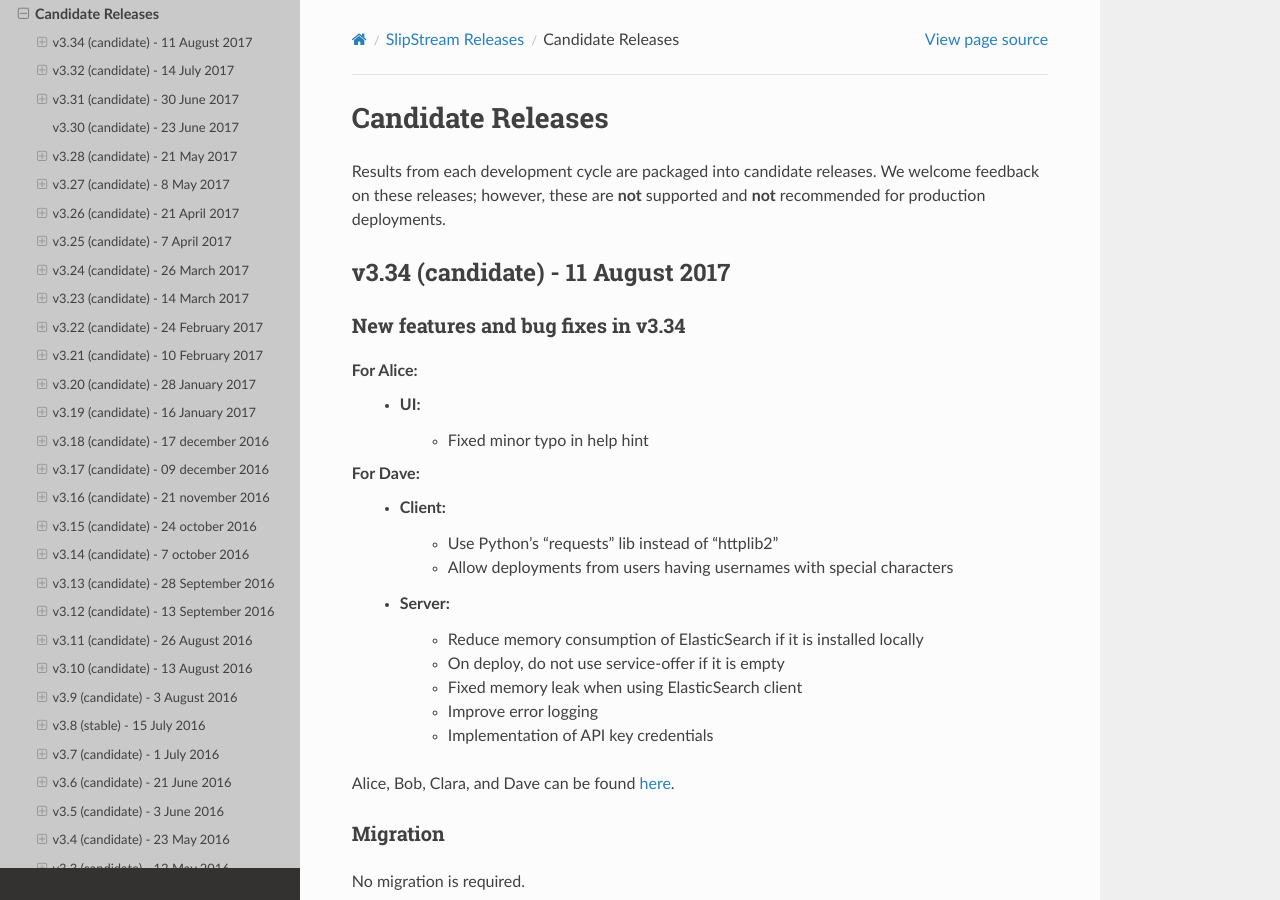
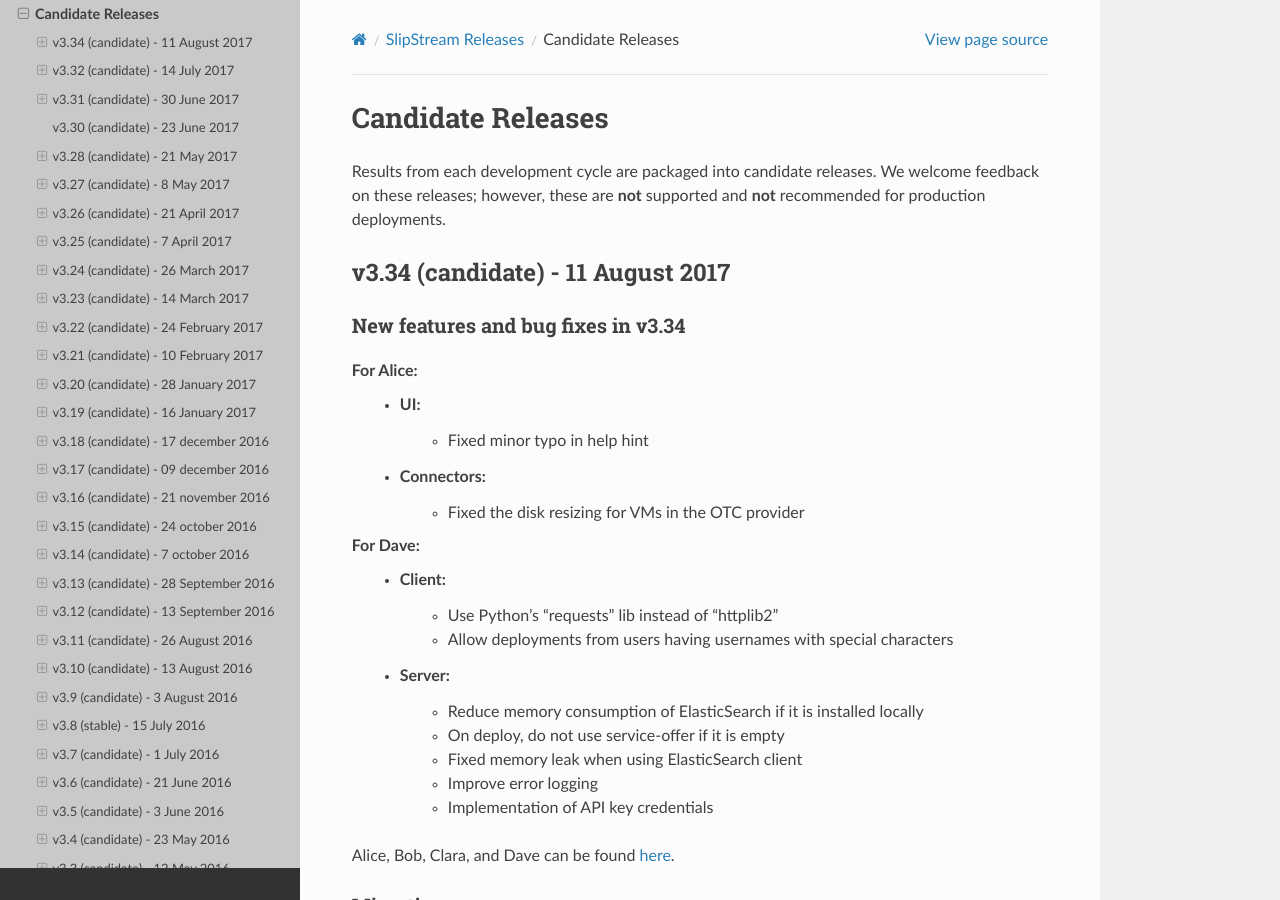
Before and after one commit to slipstream/SlipStreamDocumentation, a Sphinx documentation site: the page built from docs/release_notes/candidate_releases.rst, in a window 1280 px wide and 900 px high. Built offline with Sphinx 7.4.7 and the Read the Docs theme 2.0.0, drawn with Linux system fonts in a browser that asks for light colours.

Commit message:
Update candidate_releases.rst
added the disk resizing fix

```diff
--- a/docs/release_notes/candidate_releases.rst
+++ b/docs/release_notes/candidate_releases.rst
@@ -14,7 +14,8 @@
 For Alice:
  - UI:
     - Fixed minor typo in help hint
-
+ - Connectors:
+    - Fixed the disk resizing for VMs in the OTC provider
 For Dave:
  - Client:
     - Use Python's "requests" lib instead of "httplib2"
```
